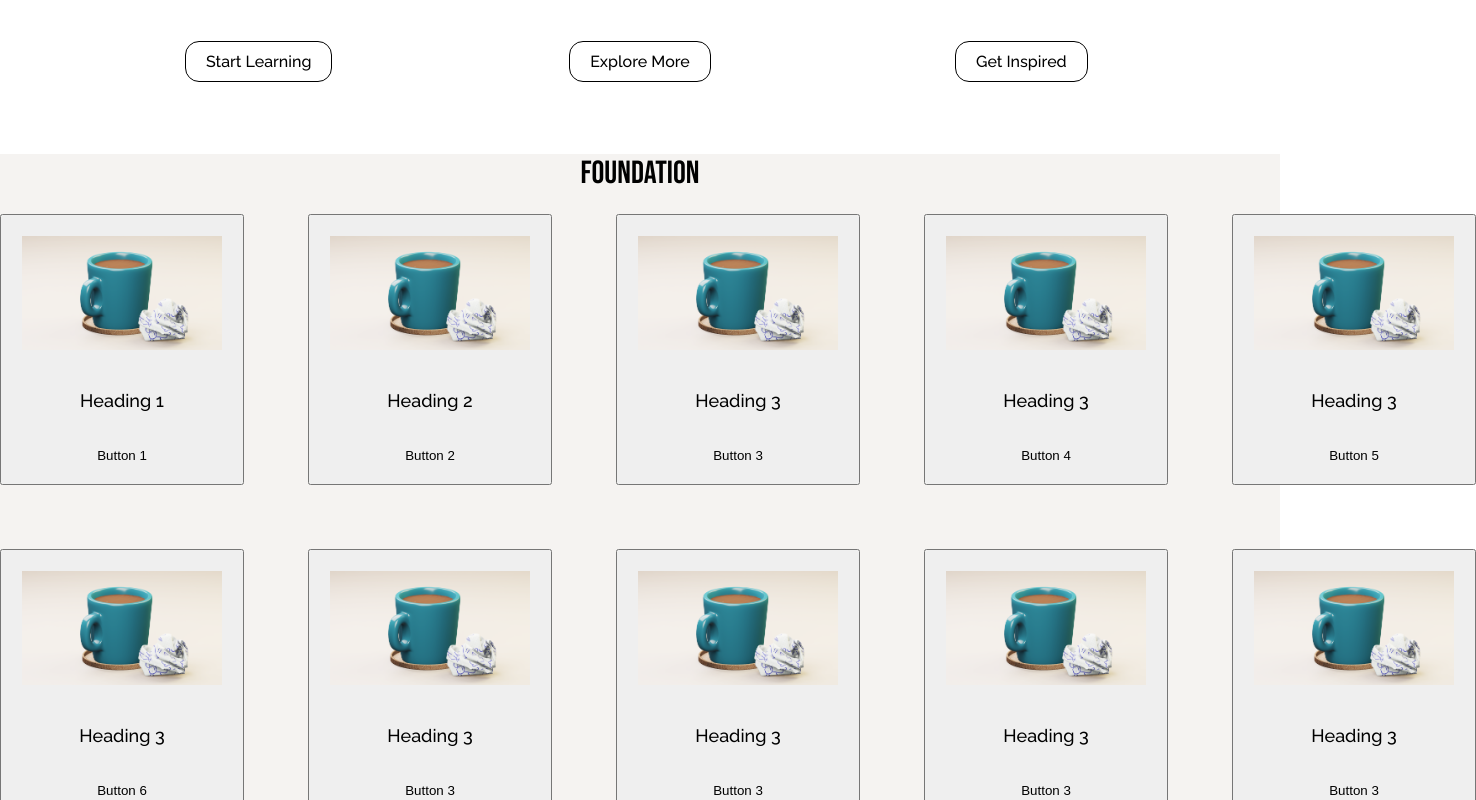
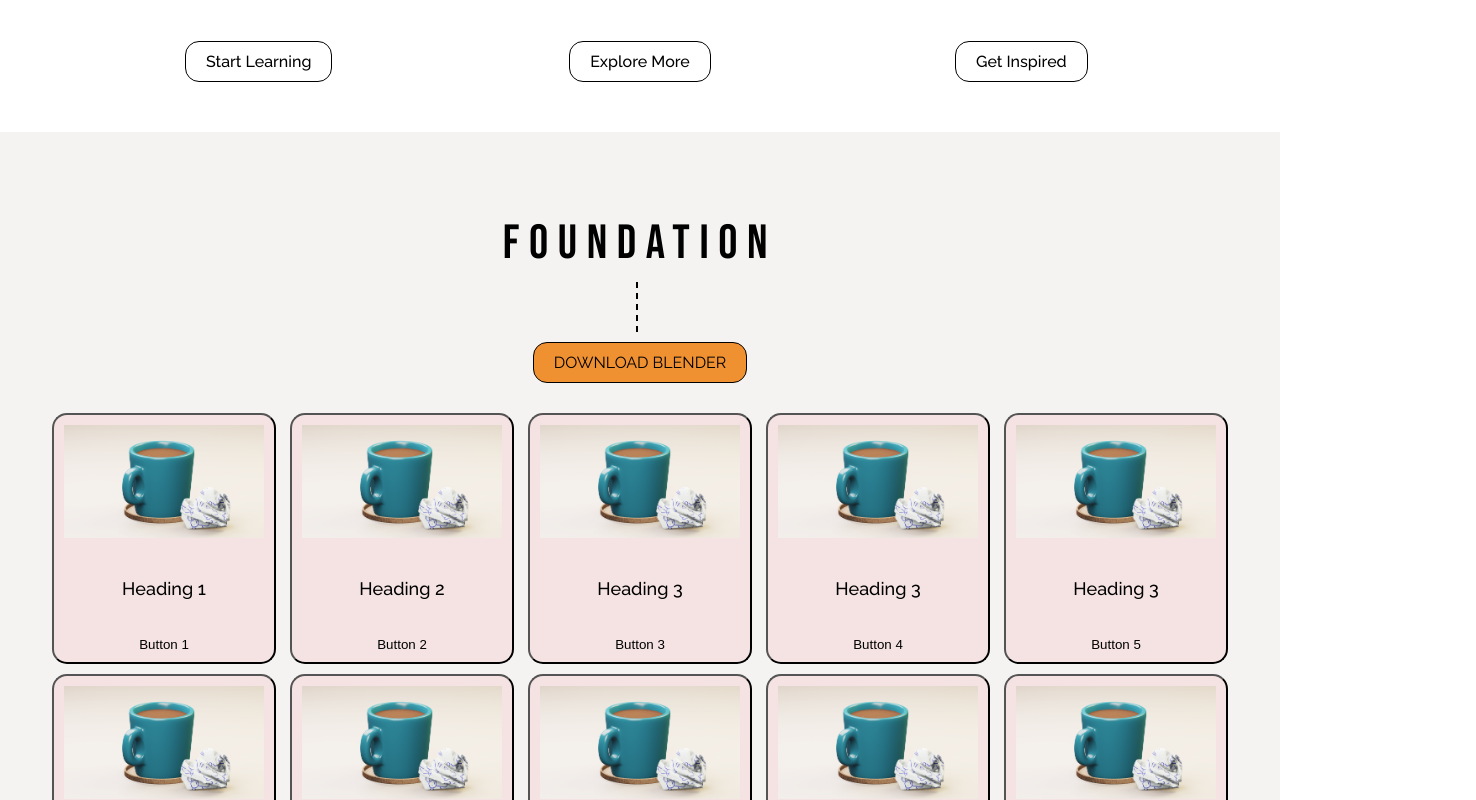
Before and after one commit to anna-rosew/blender-rookie, a React (Create React App) app: page / in a window 1280 px wide. Shown: the part 1520-2320 px from the top of the page, 1476 px wide, since content can reach past the window. Built offline with nearby package versions, Linux system fonts and the light colour scheme.

Commit message:
Grid editting

```diff
--- a/src/foundation.js
+++ b/src/foundation.js
@@ -115,6 +115,10 @@ export default function Foundation() {
   return (
     <div className="foundation-section">
       <h1>Foundation</h1>
+      <div className="centered-line"></div>
+      <a href="https://www.example.com" className="download-button">
+        DOWNLOAD BLENDER
+      </a>
       <div className="grid-container">
         <div className="grid grid-5-columns">
           {buttonsData.map((data, index) => (
--- a/src/styles/App.css
+++ b/src/styles/App.css
@@ -16,6 +16,7 @@ h1 {
   font-family: "Bebas Neue", sans-serif;
   font-weight: 400;
   font-style: normal;
+  letter-spacing: 0.2em;
 }
 
 h2 {
@@ -79,10 +80,6 @@ p {
   grid-template-columns: 1fr 1fr 1fr;
 }
 
-.grid-3-columns-with-first-narrow {
-  grid-template-columns: 1fr 2fr 2fr;
-}
-
 .triangle_down1 {
   position: relative;
   top: -5px;
--- a/src/styles/Foundation.css
+++ b/src/styles/Foundation.css
@@ -1,6 +1,12 @@
 .foundation-section {
   background-color: #f5f3f1;
   text-align: center;
+  padding: 50px;
+}
+
+.foundation-section h1 {
+  font-size: 48px;
+  margin-bottom: 10px;
 }
 
 h4 {
@@ -10,7 +16,7 @@ h4 {
   display: block;
   margin: 0 auto;
   left: 50%;
-  height: 80px;
+  height: 50px;
   width: 2px; /* Line width */
   border-left: 2px dashed black; /* Dashed line */
   transform: translateX(-50%);
@@ -18,4 +24,36 @@ h4 {
 
 .grid-5-columns {
   grid-template-columns: 1fr 1fr 1fr 1fr 1fr;
+  grid-gap: 10px;
 }
+
+.download-button {
+  display: inline-block;
+  padding: 10px 20px;
+  margin-top: 10px;
+  margin-bottom: 30px;
+  background-color: #ef9031;
+  color: black;
+  text-align: center;
+  text-decoration: none;
+  border-radius: 14px;
+  font-family: "Raleway", sans-serif;
+  font-size: 16px;
+  border: 1px solid black;
+}
+
+.download-button:hover {
+  background-color: #005f6b;
+  color: white;
+  text-decoration: none;
+}
+@media (max-width: 960px) {
+  .grid-5-columns {
+    grid-template-columns: 1fr 1fr;
+    grid-gap: 10px;
+  }
+
+  .foundation-section {
+    padding: 10px;
+  }
+}
--- a/src/styles/Modal.css
+++ b/src/styles/Modal.css
@@ -20,9 +20,17 @@ p {
 }
 
 .learning-button button {
-  padding: 20px;
+  padding: 10px;
+  border-radius: 15px;
+  background-color: #f5e3e3;
 }
 
 .button-icon {
   max-width: 200px;
 }
+
+@media (max-width: 960px) {
+  .button-icon {
+    max-width: 150px;
+  }
+}
```
